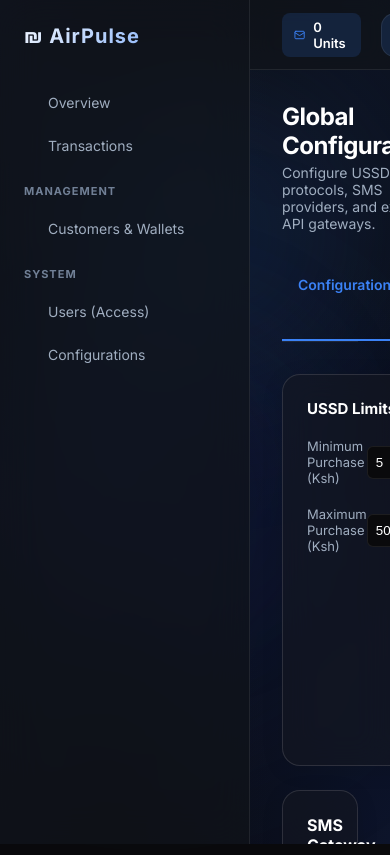
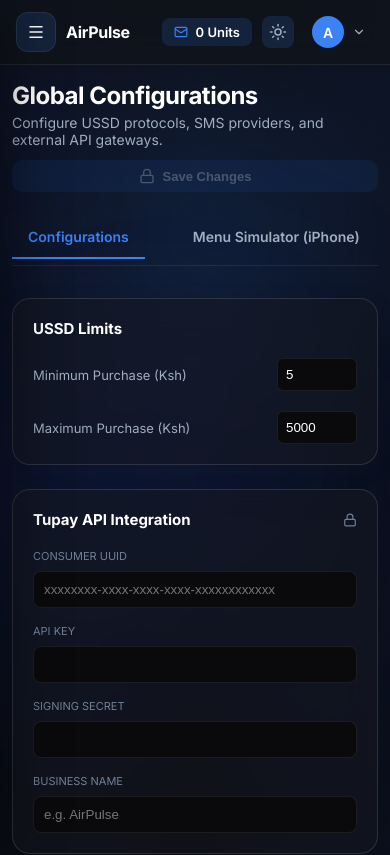
Before and after one commit to codeswindler/airpulse, a Next.js app: page /settings in a window 390 px wide. Shown: the top 855 px of the page. Built offline with nearby package versions, Linux system fonts and the light colour scheme; no server answers; the database is empty.

Commit message:
Improve mobile dashboard responsiveness

```diff
--- a/app/(dashboard)/layout.tsx
+++ b/app/(dashboard)/layout.tsx
@@ -1,4 +1,9 @@
+"use client";
+
 import Link from "next/link";
+import { useEffect, useState } from "react";
+import { usePathname } from "next/navigation";
+import { Menu, X } from "lucide-react";
 import SmsBalanceBadge from "@/components/SmsBalanceBadge";
 import ThemeToggle from "@/components/ThemeToggle";
 import ProfileDropdown from "@/components/ProfileDropdown";
@@ -8,15 +13,56 @@ export default function DashboardLayout({
 }: Readonly<{
   children: React.ReactNode;
 }>) {
+  const pathname = usePathname();
+  const [mobileMenuOpen, setMobileMenuOpen] = useState(false);
+
+  useEffect(() => {
+    setMobileMenuOpen(false);
+  }, [pathname]);
+
+  useEffect(() => {
+    if (!mobileMenuOpen) {
+      return;
+    }
+
+    const previousOverflow = document.body.style.overflow;
+    document.body.style.overflow = 'hidden';
+
+    return () => {
+      document.body.style.overflow = previousOverflow;
+    };
+  }, [mobileMenuOpen]);
+
   return (
-    <div className="app-container" style={{ overflow: 'hidden' }}>
+    <div className="app-container">
       {/* Background Decorative Elements */}
       <div style={{ position: 'fixed', top: '10%', left: '15%', width: '300px', height: '300px', background: 'rgba(59, 130, 246, 0.15)', borderRadius: '50%', filter: 'blur(80px)', zIndex: -1 }}></div>
       <div style={{ position: 'fixed', bottom: '15%', right: '10%', width: '400px', height: '400px', background: 'rgba(29, 78, 216, 0.12)', borderRadius: '50%', filter: 'blur(100px)', zIndex: -1 }}></div>
       <div style={{ position: 'fixed', top: '40%', right: '25%', width: '250px', height: '250px', background: 'rgba(30, 58, 138, 0.1)', borderRadius: '50%', filter: 'blur(70px)', zIndex: -1 }}></div>
 
-      <aside className="sidebar">
+      {mobileMenuOpen ? (
+        <button
+          type="button"
+          className="sidebar-overlay"
+          aria-label="Close navigation"
+          onClick={() => setMobileMenuOpen(false)}
+        />
+      ) : null}
+
+      <aside className={`sidebar${mobileMenuOpen ? ' sidebar--open' : ''}`}>
         <div className="sidebar-logo">₪ AirPulse</div>
+
+        <div className="sidebar-mobile-header">
+          <div className="sidebar-logo">AirPulse</div>
+          <button
+            type="button"
+            className="sidebar-close-button"
+            aria-label="Close navigation"
+            onClick={() => setMobileMenuOpen(false)}
+          >
+            <X size={18} />
+          </button>
+        </div>
 
         <ul className="sidebar-menu">
           <Link href="/" style={{ textDecoration: 'none' }}>
@@ -54,9 +100,18 @@ export default function DashboardLayout({
       <main className="main-content">
         <header className="header">
           <div className="header-left">
-             {/* Search removed as requested */}
+            <button
+              type="button"
+              className="mobile-menu-button"
+              aria-label="Open navigation"
+              aria-expanded={mobileMenuOpen}
+              onClick={() => setMobileMenuOpen((value) => !value)}
+            >
+              {mobileMenuOpen ? <X size={18} /> : <Menu size={18} />}
+            </button>
+            <span className="mobile-header-brand">AirPulse</span>
           </div>
-          <div className="header-right" style={{ gap: '20px' }}>
+          <div className="header-right">
             <SmsBalanceBadge />
             <div className="badge-date">Apr 05</div>
             <ThemeToggle />
--- a/app/(dashboard)/settings/page.tsx
+++ b/app/(dashboard)/settings/page.tsx
@@ -102,7 +102,7 @@ export default function SettingsPage() {
       )}
 
       {/* Tab Switcher */}
-      <div style={{ display: 'flex', gap: '32px', borderBottom: '1px solid var(--border-color)', marginTop: '24px', marginBottom: '32px' }}>
+      <div className="settings-tabs" style={{ display: 'flex', gap: '32px', borderBottom: '1px solid var(--border-color)', marginTop: '24px', marginBottom: '32px' }}>
          <div
            onClick={() => setActiveTab('GENERAL')}
            style={{
@@ -136,7 +136,7 @@ export default function SettingsPage() {
       {activeTab === 'GENERAL' ? (
         <div className="settings-grid" style={{ display: 'flex', flexDirection: 'column', gap: '24px' }}>
 
-          <div style={{ display: 'grid', gridTemplateColumns: '1fr 1fr', gap: '24px' }}>
+          <div className="settings-dual-grid" style={{ gridTemplateColumns: '1fr 1fr', gap: '24px' }}>
              {/* USSD Section */}
              <div className="card">
                 <h3 style={{ marginBottom: 20, fontSize: '15px' }}>USSD Limits</h3>
@@ -261,7 +261,7 @@ export default function SettingsPage() {
                 </div>
              </div>
 
-             <div style={{ display: 'grid', gridTemplateColumns: '1fr 1fr', gap: '40px' }}>
+          <div className="settings-dual-grid" style={{ gridTemplateColumns: '1fr 1fr', gap: '40px' }}>
                 <div style={{ display: 'flex', flexDirection: 'column', gap: 16 }}>
                    {config.sms_provider === 'advanta' ? (
                      <>
--- a/app/globals.css
+++ b/app/globals.css
@@ -406,3 +406,340 @@ table th {
   font-weight: 700;
   color: var(--text-muted);
 }
+
+.sidebar > .sidebar-logo {
+  display: none;
+}
+
+.sidebar-mobile-header {
+  display: flex;
+  align-items: center;
+  justify-content: space-between;
+  gap: 12px;
+  padding: 0 24px 24px;
+}
+
+.sidebar-close-button {
+  appearance: none;
+  border: 1px solid var(--border-color);
+  background: var(--bg-hover);
+  color: var(--text-primary);
+  width: 36px;
+  height: 36px;
+  border-radius: 10px;
+  display: none;
+  align-items: center;
+  justify-content: center;
+  cursor: pointer;
+}
+
+.header-left {
+  display: flex;
+  align-items: center;
+  gap: 12px;
+}
+
+.header-right {
+  display: flex;
+  align-items: center;
+  gap: 16px;
+  flex-wrap: wrap;
+  justify-content: flex-end;
+}
+
+.mobile-menu-button {
+  appearance: none;
+  display: none;
+  align-items: center;
+  justify-content: center;
+  width: 40px;
+  height: 40px;
+  border-radius: 12px;
+  border: 1px solid var(--border-color);
+  background: var(--bg-hover);
+  color: var(--text-primary);
+  cursor: pointer;
+}
+
+.mobile-header-brand {
+  display: none;
+  font-size: 16px;
+  font-weight: 700;
+  letter-spacing: -0.3px;
+}
+
+.sidebar-overlay {
+  position: fixed;
+  inset: 0;
+  z-index: 1100;
+  border: 0;
+  background: rgba(2, 6, 23, 0.58);
+  backdrop-filter: blur(3px);
+  -webkit-backdrop-filter: blur(3px);
+}
+
+.desktop-only {
+  display: block;
+}
+
+.mobile-only {
+  display: none;
+}
+
+.action-buttons {
+  display: flex;
+  align-items: center;
+  gap: 16px;
+  flex-wrap: wrap;
+  justify-content: flex-end;
+}
+
+.grid-bottom {
+  display: grid;
+  grid-template-columns: 1fr;
+  gap: 24px;
+  margin-bottom: 24px;
+}
+
+.dashboard-chart {
+  width: 100%;
+  height: 300px;
+  min-width: 0;
+}
+
+.dashboard-chart--empty {
+  display: flex;
+  align-items: center;
+  justify-content: center;
+  color: var(--text-secondary);
+}
+
+.responsive-table {
+  width: 100%;
+  border-collapse: collapse;
+  font-size: 13px;
+  text-align: left;
+}
+
+.settings-dual-grid {
+  display: grid;
+  gap: 24px;
+}
+
+.settings-tabs {
+  display: flex;
+  gap: 32px;
+  border-bottom: 1px solid var(--border-color);
+  margin-top: 24px;
+  margin-bottom: 32px;
+}
+
+@media (max-width: 1024px) {
+  body {
+    background-attachment: scroll;
+  }
+
+  .app-container {
+    display: block;
+    min-height: 100vh;
+    height: auto;
+  }
+
+  .sidebar {
+    position: fixed;
+    top: 0;
+    left: 0;
+    bottom: 0;
+    width: min(84vw, 300px);
+    transform: translateX(-102%);
+    transition: transform 0.25s ease;
+    z-index: 1200;
+    box-shadow: 20px 0 50px rgba(0, 0, 0, 0.35);
+  }
+
+  .sidebar--open {
+    transform: translateX(0);
+  }
+
+  .sidebar-mobile-header {
+    padding: 0 16px 16px;
+  }
+
+  .sidebar-close-button {
+    display: inline-flex;
+  }
+
+  .main-content {
+    min-height: 100vh;
+    overflow: visible;
+  }
+
+  .header {
+    padding: 12px 16px;
+    height: auto;
+    align-items: flex-start;
+  }
+
+  .dashboard-scroll {
+    padding: 20px 16px 28px;
+    overflow: visible;
+  }
+
+  .dashboard-header {
+    flex-direction: column;
+    align-items: flex-start;
+    gap: 12px;
+    margin-bottom: 20px;
+  }
+
+  .grid-top,
+  .grid-middle {
+    grid-template-columns: 1fr;
+    gap: 16px;
+  }
+
+  .card {
+    padding: 20px;
+  }
+
+  .card-value {
+    font-size: 28px;
+  }
+
+  .dashboard-chart {
+    height: 240px;
+  }
+
+  .action-buttons {
+    width: 100%;
+    justify-content: flex-start;
+  }
+
+  .action-buttons > * {
+    width: 100%;
+  }
+
+  .action-buttons .btn-primary,
+  .action-buttons button {
+    width: 100%;
+    justify-content: center;
+  }
+
+  .settings-dual-grid {
+    grid-template-columns: 1fr !important;
+  }
+}
+
+@media (max-width: 768px) {
+  .header-left {
+    gap: 10px;
+  }
+
+  .mobile-menu-button {
+    display: inline-flex;
+  }
+
+  .mobile-header-brand {
+    display: inline-flex;
+  }
+
+  .header-right {
+    width: 100%;
+    gap: 10px;
+  }
+
+  .badge-date {
+    display: none;
+  }
+
+  .card-title {
+    font-size: 11px;
+    margin-bottom: 12px;
+  }
+
+  .card-value {
+    font-size: 24px;
+  }
+
+  .dashboard-scroll {
+    padding: 16px 12px 24px;
+  }
+
+  .sidebar {
+    width: min(88vw, 300px);
+  }
+
+  .sidebar-menu {
+    padding-bottom: 12px;
+  }
+
+  .sidebar-item {
+    margin: 2px 10px;
+    padding: 11px 16px;
+  }
+
+  .responsive-table thead {
+    display: none;
+  }
+
+  .responsive-table,
+  .responsive-table tbody,
+  .responsive-table tr,
+  .responsive-table td {
+    display: block;
+    width: 100%;
+  }
+
+  .responsive-table {
+    min-width: 0 !important;
+  }
+
+  .responsive-table tr {
+    margin-bottom: 12px;
+    padding: 12px 14px;
+    border: 1px solid var(--border-color);
+    border-radius: 16px;
+    background: var(--bg-card);
+  }
+
+  .responsive-table td {
+    display: flex;
+    justify-content: space-between;
+    gap: 12px;
+    align-items: flex-start;
+    padding: 8px 0 !important;
+    border-bottom: 0 !important;
+    text-align: left !important;
+  }
+
+  .responsive-table td::before {
+    content: attr(data-label);
+    color: var(--text-muted);
+    font-size: 10px;
+    text-transform: uppercase;
+    letter-spacing: 0.06em;
+    font-weight: 700;
+    flex: 0 0 42%;
+    max-width: 42%;
+  }
+
+  .responsive-table td[data-no-label="true"]::before {
+    content: '';
+    display: none;
+  }
+
+  .responsive-table td[data-no-label="true"] {
+    justify-content: center;
+  }
+
+  .responsive-table td > * {
+    max-width: 100%;
+  }
+
+  .settings-tabs {
+    gap: 12px;
+    overflow-x: auto;
+    padding-bottom: 6px;
+    white-space: nowrap;
+  }
+}
--- a/components/SearchBar.tsx
+++ b/components/SearchBar.tsx
@@ -30,7 +30,7 @@ export default function SearchBar({ placeholder = "Search..." }: { placeholder?:
   }, [query, pathname, router, searchParams]);
 
   return (
-    <div style={{ position: 'relative', width: '300px' }}>
+    <div style={{ position: 'relative', width: 'min(100%, 300px)' }}>
       <Search size={16} style={{ position: 'absolute', left: 12, top: 12, color: 'var(--text-secondary)' }} />
       <input
         type="text"
```
Also changed, not shown: app/(dashboard)/customers-wallets/page.tsx (+7 -7 lines), app/(dashboard)/page.tsx (+8 -8 lines), app/(dashboard)/system-users/page.tsx (+5 -5 lines), app/(dashboard)/transactions/page.tsx (+9 -9 lines), components/DashboardChart.tsx (+6 -2 lines).
